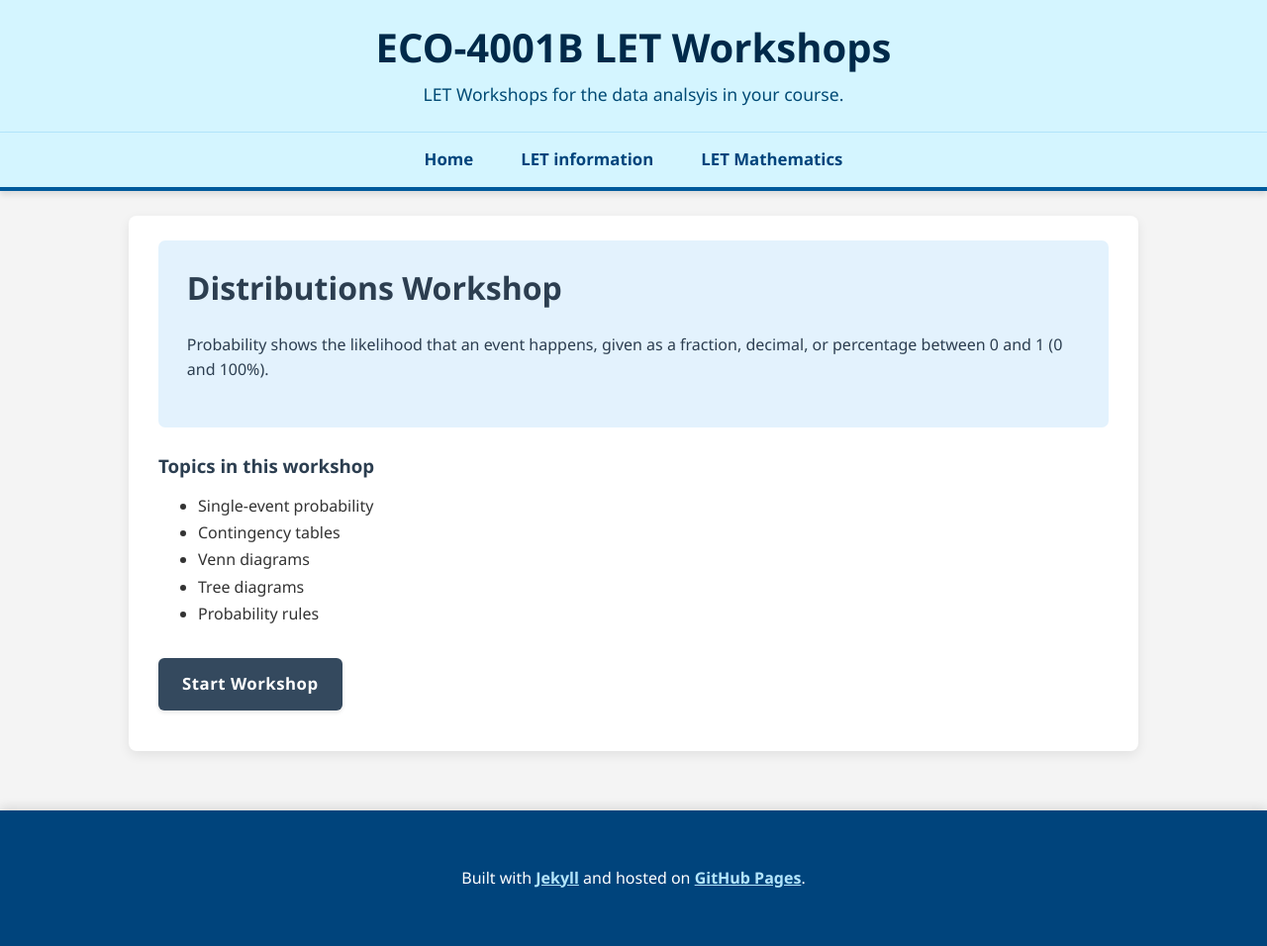
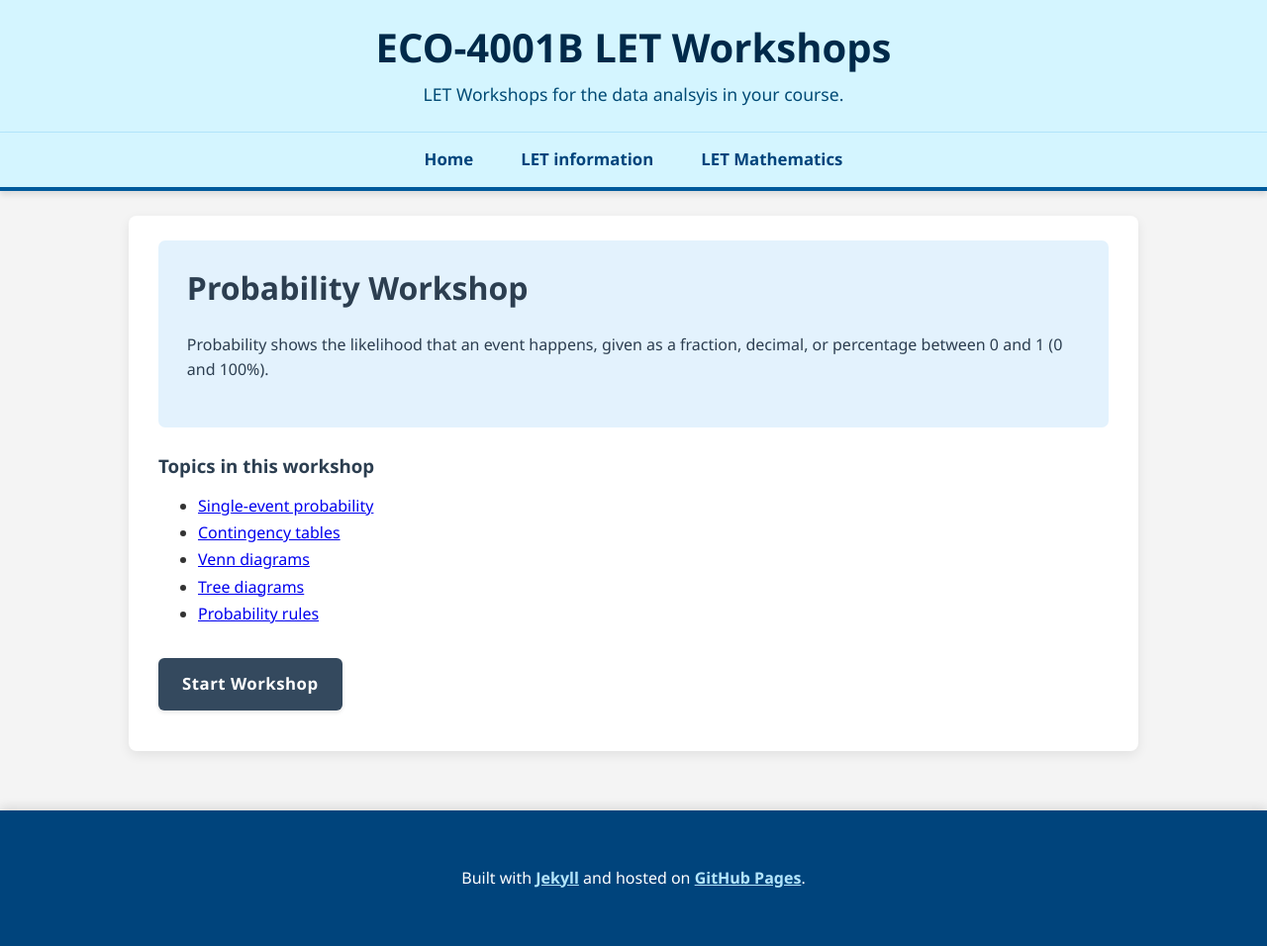
Before and after one commit to probe973/eco-4001b, a Jekyll site: the page built from probability/index.md, in a window 1280 px wide. Shown: the whole page at 99% size. Built offline with Jekyll 4.4.1, drawn with Linux system fonts in a browser that asks for light colours; some of the changed lines change nothing that is shown.

Commit message:
Rename Distributions Workshop to Probability Workshop

```diff
--- a/probability/index.md
+++ b/probability/index.md
@@ -5,7 +5,7 @@ title: Probability
 
 <div class="explanation" markdown="1">
 
-# Distributions Workshop
+# Probability Workshop
 
 Probability shows the likelihood that an event happens, given as a fraction, decimal, or percentage between 0 and 1 (0 and 100%).
 
@@ -13,11 +13,11 @@ Probability shows the likelihood that an event happens, given as a fraction, dec
 
 ### Topics in this workshop
 
-* Single-event probability
-* Contingency tables
-* Venn diagrams
-* Tree diagrams
-* Probability rules
+* <a href="{{ "/probability/01-one_event.html" | relative_url }}">Single-event probability</a>
+* <a href="{{ "/probability/02-contingency.html" | relative_url }}">Contingency tables</a>
+* <a href="{{ "/probability/03-venn.html" | relative_url }}">Venn diagrams</a>
+* <a href="{{ "/probability/04-tree.html" | relative_url }}">Tree diagrams</a>
+* <a href="{{ "/probability/05-rules.html" | relative_url }}">Probability rules</a>
 
 
 <a href="{{ "/probability/01-one_event.html" | relative_url }}" class="btn btn-primary">Start Workshop</a>
```
